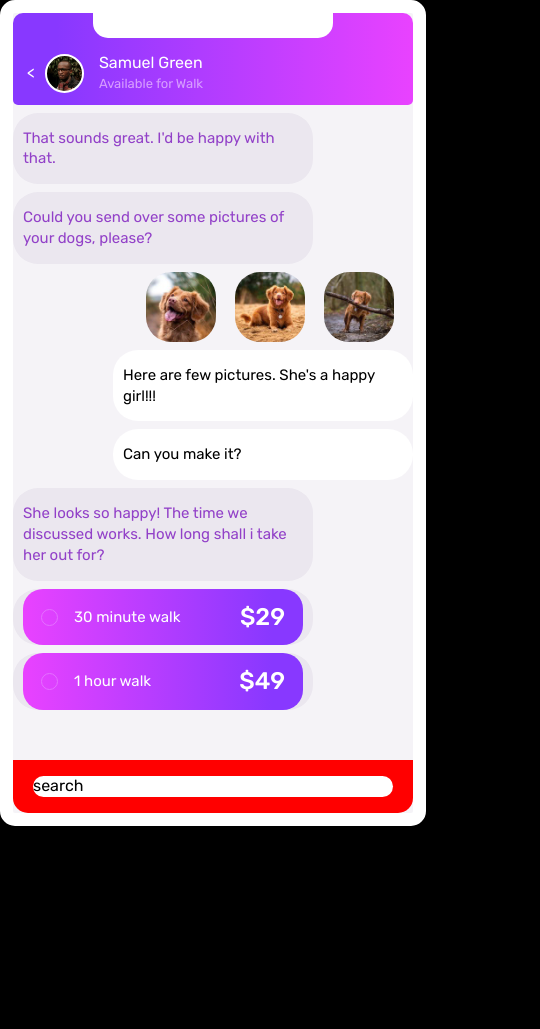
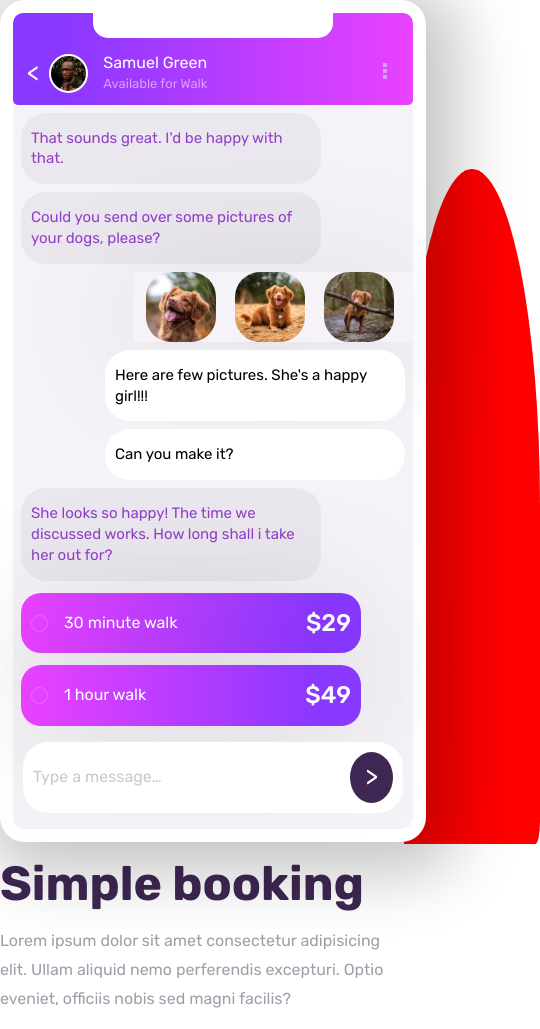
Before and after one commit to nksrentas/front-end-mentor-challenges, a website built with webpack: page chat-app-css-illustration-master/index.html in a window 390 px wide. Shown: the whole page, 540 px wide, since content can reach past the window. Before the commit the page ends 844 px from the top, so only its background shows below. Built offline with nearby package versions, Linux system fonts and the light colour scheme.

Commit message:
complete od mobile mockup and the promo text

```diff
--- a/chat-app-css-illustration-master/index.html
+++ b/chat-app-css-illustration-master/index.html
@@ -15,7 +15,7 @@
       href="./images/favicon-32x32.png"
     />
 
-    <title>Frontend Mentor | [Challenge Name Here]</title>
+    <title>Frontend Mentor | Card app CSS illustration</title>
 
     <!-- Feel free to remove these styles or customise in your own stylesheet 👍 -->
     <style>
@@ -29,15 +29,6 @@
     </style>
   </head>
   <body>
-    <!-- Samuel Green Available to Walk That sounds great. I’d be happy with that.
-    Could you send over some pictures of your dog, please? Here are a few
-    pictures. She’s a happy girl! Can you make it? She looks so happy! The time
-    we discussed works. How long shall I take her out for? 30 minute walk $29 1
-    hour walk $49 Type a message… Simple booking Stay in touch with our dog
-    walkers through the chat interface. This makes it easy to discuss
-    arrangements and make bookings. Once the walk has been completed you can
-    rate your walker and book again all through the chat. -->
-
     <div class="container">
       <div class="mockup-wrapper">
         <div class="mobile-wrapper">
@@ -50,7 +41,11 @@
                 <div class="profile-status">Available for Walk</div>
               </div>
             </div>
-            <div class="right-side"></div>
+            <div class="right-side">
+              <span></span>
+              <span></span>
+              <span></span>
+            </div>
           </div>
           <div class="content-wrapper">
             <div class="left-chatter-wrapper">
@@ -91,25 +86,34 @@
               </p>
             </div>
 
-            <div class="left-chatter-wrapper">
             <div class="price-wrapper">
               <div class="text">30 minute walk</div>
               <div class="price">$29</div>
             </div>
-            </div>
-            <div class="left-chatter-wrapper">
             <div class="price-wrapper">
               <div class="text">1 hour walk</div>
               <div class="price">$49</div>
             </div>
           </div>
-          </div>
 
           <div class="input-area-wrapper">
             <div class="search-wrapper">
-              search
+              <div class="search-bar">Type a message…</div>
+              <div class="submit-btn">></div>
             </div>
           </div>
+        </div>
+      </div>
+      <div class="promo-wrapper">
+        <div class="promo-head-area">
+          <h1>Simple booking</h1>
+        </div>
+        <div class="promo-content">
+          <p>
+            Lorem ipsum dolor sit amet consectetur adipisicing elit. Ullam
+            aliquid nemo perferendis excepturi. Optio eveniet, officiis nobis
+            sed magni facilis?
+          </p>
         </div>
       </div>
     </div>
--- a/chat-app-css-illustration-master/index.js
+++ b/chat-app-css-illustration-master/index.js
@@ -1 +1 @@
-import './main.sass';
+import './styles/main.sass';
--- a/chat-app-css-illustration-master/main.sass
+++ b/chat-app-css-illustration-master/styles/_mobile.sass
@@ -1,52 +1,12 @@
-// text color:: primary
-$palet-violet: hsl(276, 100%, 81%)
-$moderate-violet: hsl(276, 55%, 52%)
-$desaturated-dark-violet: hsl(271, 15%, 43%)
-$grayish-blue: hsl(206, 6%, 79%)
-$very-dark-desaturated-violet: hsl(271, 36%, 24%)
-$dark-grayish-violet: hsl(270, 7%, 64%)
-
-// text color:: secondary
-$white: hsl(0, 0%, 100%)
-$light-grayish-violet: hsl(270, 20%, 96%)
-$very-light-magenta: hsl(289, 100%, 72%)
-
-// typography settings
-$font-size: 16px
-
-// gradients
-$light-magenta-gradient: hsl(293, 100%, 63%)
-$light-violet-gradient: hsl(264, 100%, 61%)
-
-$left-chat-color: hsl(270, 20%, 92%)
-
-// media query breakpoints
-$mobile: 375px
-$desktop: 1440px
-
-// mobile mockup
-$border-color: #fff
-
-body
-  font-family: 'Rubik', sans-serif
-  font-size: 16px
-  line-height: 1.3em
-  // letter-spacing: 0.05em
-  margin: 0
-  padding: 0
-  box-sizing: border-box
-  background: #000
-
-
 .mobile-wrapper
-  height: 800px
   width: 400px
   border: 13px solid white
-  border-radius: 15px
+  border-radius: 25px
   display: flex
   flex-direction: column
   position: relative
   background-color: $light-grayish-violet
+  box-shadow: 10px 10px 63px 24px rgba(0,0,0,0.22)
 
 .mobile-wrapper::before
   content: ''
@@ -61,16 +21,14 @@ body
   border-radius: 0px 0px 15px 15px
 
 .notification-wrapper
-  // flex-grow: 1
   display: flex
   justify-content: space-between
-  align-items: flex-start
+  align-items: baseline
   border: 0px solid transparent
   border-radius: 10px 10px 5px 5px
   padding-top: 40px
   background: rgb(136,56,255)
   background: linear-gradient(90deg, rgba(136,56,255,1) 11%, rgba(233,66,255,1) 100%)
-  // box-shadow: 0px 10px 132px 6px rgba(0,0,0,0.65)
 
 .left-side
   display: flex
@@ -81,11 +39,12 @@ body
     padding-left: 14px
     padding-right: 10px
     color: $white
+    font-size: 25px
   .profile-img-wrapper
     margin-right: 15px
     height: 35px
     width: 35px
-    background-image: url(./images/avatar.jpg)
+    background-image: url(../images/avatar.jpg)
     background-size: cover
     background-position: center
     border: 2px solid white
@@ -96,6 +55,15 @@ body
     .profile-status
       color: $palet-violet
       font-size: 13px
+
+.right-side
+  margin-right: 24px
+  span
+    width: 4px
+    height: 4px
+    background: $palet-violet
+    display: block
+    margin: 2px
 
 .content-wrapper
   flex-grow: 8
@@ -110,11 +78,13 @@ body
     padding-left: 10px
     padding-right: 10px
     margin-top: 8px
+    margin-left: 8px
     color: $moderate-violet
   .right-chatter-wrapper
     width: 70%
     margin-left: auto
     margin-top: 8px
+    margin-right: 8px
     font-size: 15px
     background: $white
     border-radius: 25px 25px  25px 25px
@@ -126,6 +96,7 @@ body
     width: 70%
     margin-top: 8px
     margin-left: auto
+    box-shadow: 0px 10px 132px 6px rgba(0,0,0,0.1)
     .dog-image
       width: 70px
       height: 70px
@@ -134,15 +105,21 @@ body
       background-size: cover
       border-radius: 25px 25px 25px 25px
 
-
 .price-wrapper
   display: flex
   justify-content: space-between
-  padding: 18px
-  background: rgb(136,56,255)
+  background-color: rgb(136,56,255)
   background: linear-gradient(270deg, rgba(136,56,255,1) 11%, rgba(233,66,255,1) 100%)
   color: $white
   border-radius: 20px 20px 20px 20px
+  margin-left: 8px
+  width: 80%
+  padding-left: 10px
+  padding-right: 10px
+  padding-top: 20px
+  padding-bottom: 20px
+  margin-top: 12px
+  box-shadow: 0px 10px 132px 6px rgba(0,0,0,0.1)
   .text::before
     content: ''
     display: inline-block
@@ -156,10 +133,8 @@ body
     font-weight: 500
     font-size: 24px
 
-
 .input-area-wrapper
   border: 0px solid transparent
-  background: red
   border-radius: 0px 0px 15px 15px
 .search-wrapper
   background: $white
@@ -169,3 +144,15 @@ body
   margin-top: 16px
   border-radius: 25px 25px 25px 25px
   flex-grow: 1
+  display: flex
+  justify-content: space-between
+  align-items: center
+  padding: 10px
+  .search-bar
+    color: $grayish-blue
+  .submit-btn
+    background: $very-dark-desaturated-violet
+    padding: 15px
+    border-radius: 50%
+    color: $white
+    font-size: 26px
--- /dev/null
+++ b/chat-app-css-illustration-master/styles/_promo.sass
@@ -0,0 +1,9 @@
+.promo-wrapper
+  .promo-head-area
+    font-weight: 300
+    font-size: 24px
+    color: $very-dark-desaturated-violet
+  .promo-content
+    max-width: 400px
+    color: $dark-grayish-violet
+    line-height: 1.8em
--- /dev/null
+++ b/chat-app-css-illustration-master/styles/main.sass
@@ -0,0 +1,62 @@
+// text color:: primary
+$palet-violet: hsl(276, 100%, 81%)
+$moderate-violet: hsl(276, 55%, 52%)
+$desaturated-dark-violet: hsl(271, 15%, 43%)
+$grayish-blue: hsl(206, 6%, 79%)
+$very-dark-desaturated-violet: hsl(271, 36%, 24%)
+$dark-grayish-violet: hsl(270, 7%, 64%)
+
+// text color:: secondary
+$white: hsl(0, 0%, 100%)
+$light-grayish-violet: hsl(270, 20%, 96%)
+$very-light-magenta: hsl(289, 100%, 72%)
+
+// typography settings
+$font-size: 16px
+
+// gradients
+$light-magenta-gradient: hsl(293, 100%, 63%)
+$light-violet-gradient: hsl(264, 100%, 61%)
+
+$left-chat-color: hsl(270, 20%, 92%)
+
+// media query breakpoints
+$mobile: 375px
+$desktop: 1440px
+
+// mobile mockup
+$border-color: #fff
+
+body
+  font-family: 'Rubik', sans-serif
+  font-size: 16px
+  line-height: 1.3em
+  margin: 0
+  padding: 0
+  box-sizing: border-box
+  height: 100vh
+  background: $white
+
+.container
+  display: flex
+  justify-content: space-evenly
+  flex-wrap: wrap
+  align-items: center
+  height: 100%
+  position: relative
+  z-index: 1
+  &::after
+    content: ''
+    display: block
+    position: absolute
+    bottom: 0
+    right: -150px
+    overflow: hidden
+    width: 35%
+    height: 80%
+    background: red
+    border-radius: 74% 74% 5% 0%
+    z-index: -1
+
+@import mobile
+@import promo
```
Lines whose indentation alone changed are shown as unchanged.
